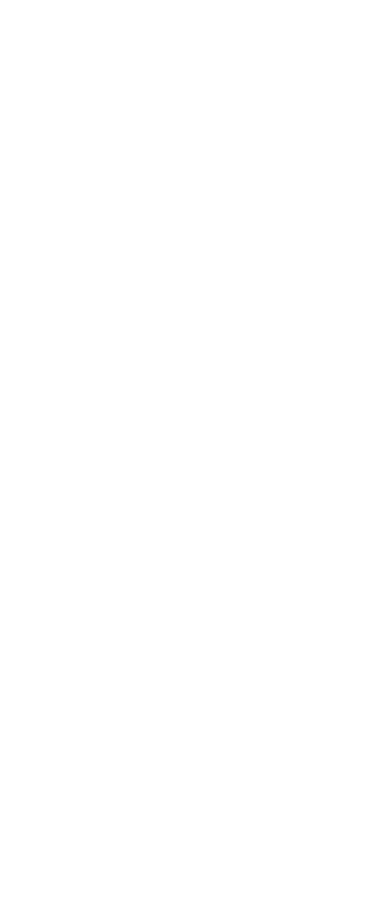
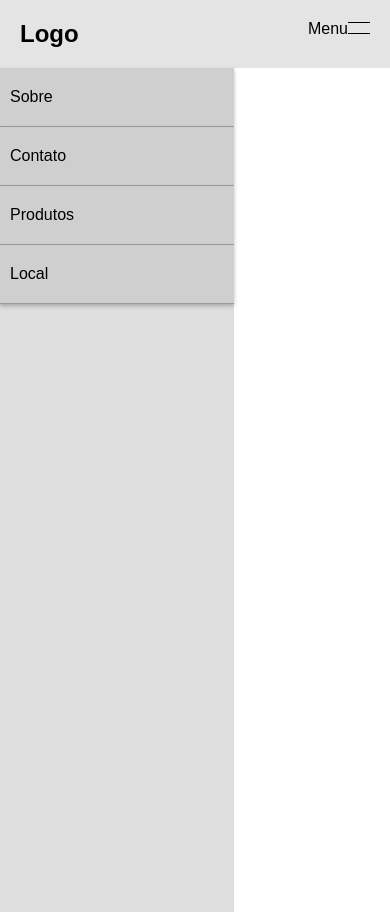
Before and after one commit to eidiogolima/Menu, a plain HTML site: page index.html in a window 390 px wide. Before the commit the page ends 844 px from the top, so only its background shows below. Drawn offline with Linux system fonts and the light colour scheme.

Commit message:
html e css adicionados

```diff
--- /dev/null
+++ b/css/default/global.css
@@ -0,0 +1,30 @@
+* {
+    margin: 0;
+    padding: 0;
+    border: 0;
+    font-family: Arial, Helvetica, sans-serif;
+    box-sizing: border-box;
+
+}
+
+
+
+ul {
+    list-style: none;
+
+}
+
+a {
+    color: initial;
+    text-decoration: none;
+
+}
+
+a:visited {
+    color: initial;
+}
+
+.container {
+    max-width: 1000px;
+    margin: 0 auto;
+}
--- a/css/menu/mobile.css
+++ b/css/menu/mobile.css
@@ -0,0 +1,73 @@
+#header-bg {
+    background: #e4e4e4;
+    padding: 20px;
+    position: relative;
+}
+
+#nav {
+    display: flex;
+    justify-content: space-between;
+
+}
+
+#item-list {
+    display: flex;
+    gap: 20px;
+}
+
+#item-list li a {
+    padding: 10px 18px;
+    background: #c2c2c2;
+    box-shadow: 0 2px 4px rgba(0, 0, 0, .25);
+    border-radius: 5px;
+}
+.disable {
+    display: none;
+}
+
+@media(max-width:600px) {
+
+    .disable {
+        display: inline-block;
+    }
+
+    #menu-hamburger::after {
+        content: '';
+        height: 2px;
+        width: 14px;
+        background: initial;
+        display: inline-block;
+        padding: 4px;
+        border-top: 1px solid #000;
+        border-bottom: 1px solid #000;
+
+    }
+
+
+    #item-list {
+        display: inline-block;
+        position: absolute;
+        left: 0;
+        margin-top: 48px;
+        height: 100vh;
+        gap: 0px;
+        background: #dfdede;
+
+    }
+
+    #item-list li a {
+        background: #cfcfcf;
+        padding: 20px 10px;
+        border-bottom: 1px solid rgba(0, 0, 0, .25);
+        display: inline-block;
+        text-align: left;
+        width: 60vw;
+        border-radius: 0;
+    }
+
+
+
+
+
+
+}
--- a/css/style.css
+++ b/css/style.css
@@ -0,0 +1,2 @@
+@import url('./default/global.css');
+@import url('./menu/mobile.css');
--- a/index.html
+++ b/index.html
@@ -1,5 +1,6 @@
 <!DOCTYPE html>
 <html lang="pt-BR">
+
 <head>
     <meta charset="UTF-8">
     <meta http-equiv="X-UA-Compatible" content="IE=edge">
@@ -7,12 +8,37 @@
     <title>Menu</title>
     <link rel="stylesheet" href="./css/style.css">
 </head>
+
 <body>
+
+    <header id="header-bg">
+
+        <nav class = "container" id="nav">
+
+            <div class="img">
+                <!-- here is logo-->
+                <h1>Logo</h1>
+            </div>
+
+            <span class = "disable" id = "menu-hamburger">Menu</span>
+
+
+            <ul id="item-list">
+                <li><a href="/">Sobre</a></li>
+                <li><a href="/">Contato</a></li>
+                <li><a href="/">Produtos</a></li>
+                <li><a href="/">Local</a></li>
+            </ul>
+
+        </nav>
+
+    </header>
 
 
 
 
-    <script type = "module" src="./js/script.js"></script>
+    <script type="module" src="./js/script.js"></script>
 
 </body>
+
 </html>
```
